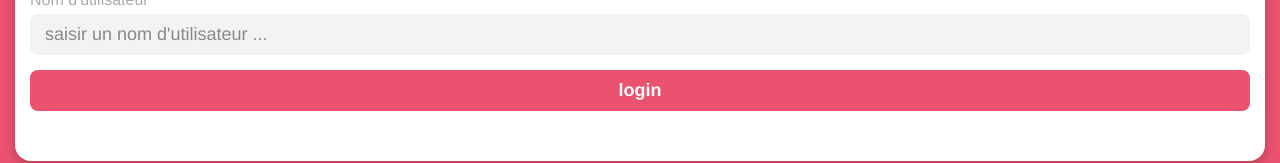
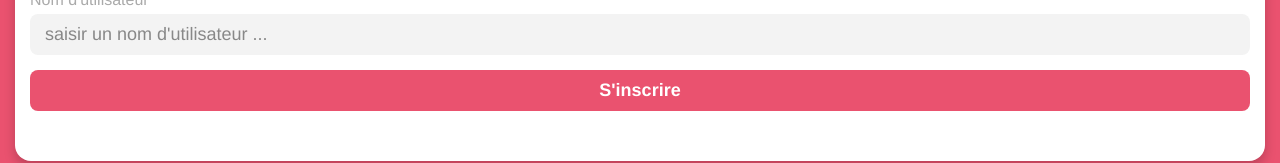
Before and after one commit to tiger-githubb/Tigerchat-a-chat-app-with-vuejs-and-firebase, a Vue app: page / in a window 1280 px wide. Shown: the part 380-543 px from the top of the page. Built offline with nearby package versions, Linux system fonts and the light colour scheme.

Commit message:
code review and read me edit

```diff
--- a/src/App.vue
+++ b/src/App.vue
@@ -5,7 +5,7 @@
         <h1>bienvenue sur tigerchat</h1>
         <label for="username">Nom d'utilisateur</label>
         <input type="text" v-model="inputUsername" placeholder="saisir un nom d'utilisateur ... ">
-        <input type="submit" value="login" />
+        <input type="submit" value="S'inscrire" />
       </div>
     </form>
   </div>
```
